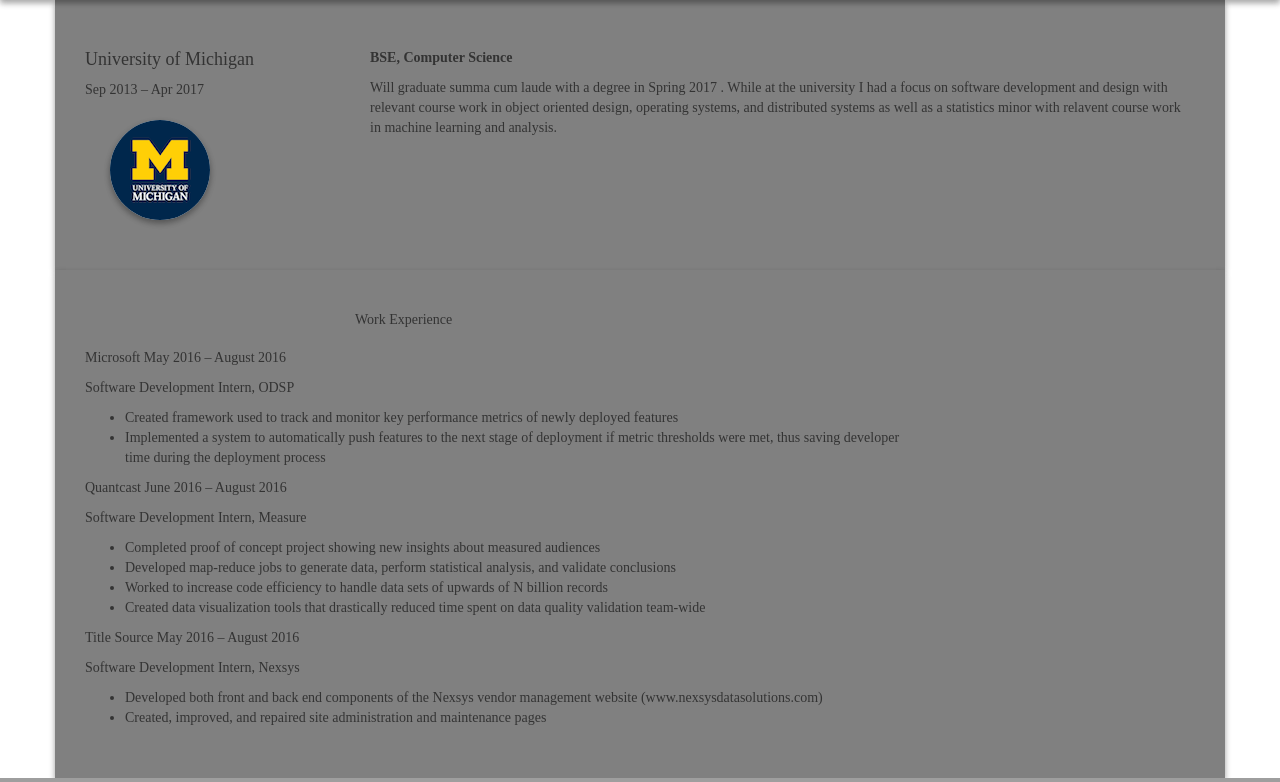
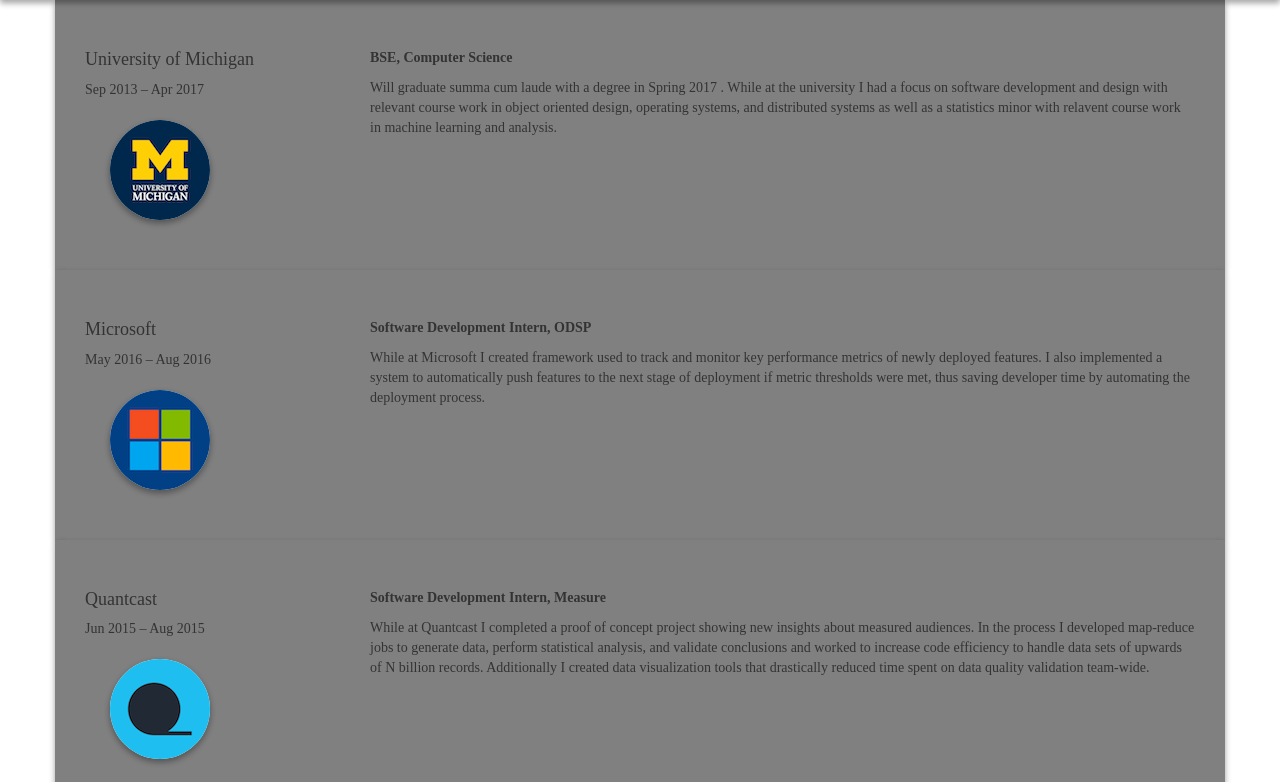
Before and after one commit to JonBrelje/website, a Flask app: page / in a window 1280 px wide. Shown: the part 754-1536 px from the top of the page. Run offline with Flask 2, Linux system fonts and the light colour scheme; some libraries are stand-ins or nearby versions; grey boxes are pictures that could not be loaded.

Commit message:
Finished adding logos and changed work experience

```diff
--- /dev/null
+++ b/templates/quantcast.html
@@ -0,0 +1,18 @@
+{% extends "info_section.html" %}
+
+{% block title %}{% endblock %}
+
+{% block institution %}Quantcast{% endblock %}
+
+{% block date %}Jun 2015 – Aug 2015{% endblock %}
+
+{% block image %}
+<img class="img-circle info-img shadow" src="/static/images/quantcast_logo_100_100.png">
+{% endblock %}
+
+{% block body_title %}Software Development Intern, Measure{% endblock %}
+
+{% block body %}
+	While at Quantcast I completed a proof of concept project showing new insights about measured audiences. In the process I developed map-reduce jobs to generate data, perform statistical analysis, and validate conclusions and
+	worked to increase code efficiency to handle data sets of upwards of N billion records. Additionally I created data visualization tools that drastically reduced time spent on data quality validation team-wide.
+{% endblock %}
--- /dev/null
+++ b/templates/title_source.html
@@ -0,0 +1,17 @@
+{% extends "info_section.html" %}
+
+{% block title %}{% endblock %}
+
+{% block institution %}Title Source{% endblock %}
+
+{% block date %}May 2014 – Aug 2014{% endblock %}
+
+{% block image %}
+<img class="img-circle info-img shadow" src="/static/images/title_source_logo_100_100.png">
+{% endblock %}
+
+{% block body_title %}Software Development Intern, Nexsys{% endblock %}
+
+{% block body %}
+		While at Title Source I developed both front and back end components of the Nexsys vendor management website (www.nexsysdatasolutions.com). Specifically I created, improved, and repaired site administration and maintenance pages.
+{% endblock %}
--- a/templates/work_experience.html
+++ b/templates/work_experience.html
@@ -1,27 +1,3 @@
-{% extends "info_section.html" %}
-{% block title %}Work Experience{% endblock %}
-
-{% block body %}
-<p>Microsoft May 2016 – August 2016</p>
-<p>Software Development Intern, ODSP</p>
-<ul>
-	<li>Created framework used to track and monitor key performance metrics of newly deployed features</li>
-	<li>Implemented a system to automatically push features to the next stage of deployment if metric thresholds were met, thus saving developer time during the deployment process</li>
-</ul>
-
-<p>Quantcast June 2016 – August 2016</p>
-<p>Software Development Intern, Measure</p>
-<ul>
-	<li>Completed proof of concept project showing new insights about measured audiences</li>
-	<li>Developed map-reduce jobs to generate data, perform statistical analysis, and validate conclusions</li>
-	<li>Worked to increase code efficiency to handle data sets of upwards of N billion records</li>
-	<li>Created data visualization tools that drastically reduced time spent on data quality validation team-wide</li>
-</ul>
-
-<p>Title Source May 2016 – August 2016</p>
-<p>Software Development Intern, Nexsys</p>
-<ul>
-	<li>Developed both front and back end components of the Nexsys vendor management website (www.nexsysdatasolutions.com)</li>
-	<li>Created, improved, and repaired site administration and maintenance pages</li>
-</ul>
-{% endblock %}
+{% include 'microsoft.html' %}
+{% include 'quantcast.html' %}
+{% include 'title_source.html' %}
```
Also changed, not shown: static/images/alfred_logo_100_100.png (added), static/images/motorized_car_logo_100_100.png (added), static/images/quantcast_logo_100_100.png (added), static/images/title_source_logo_100_100.png (added).
